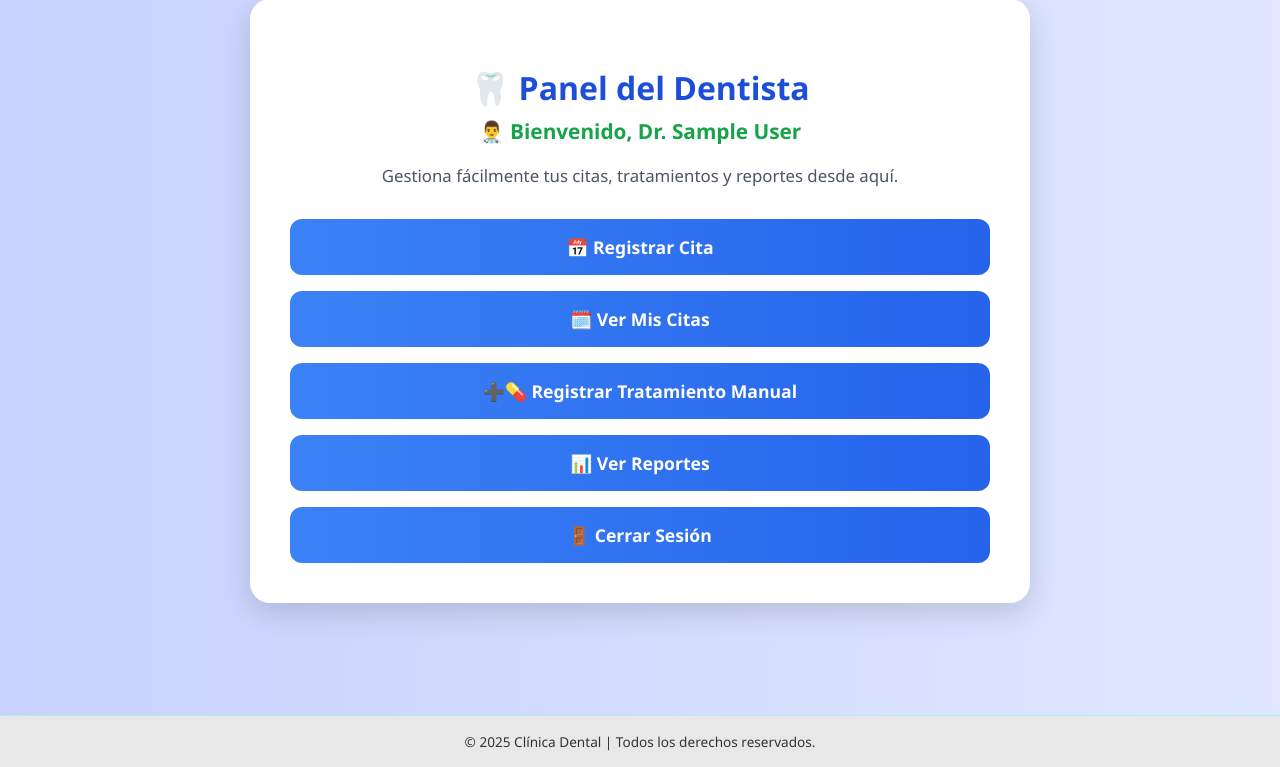
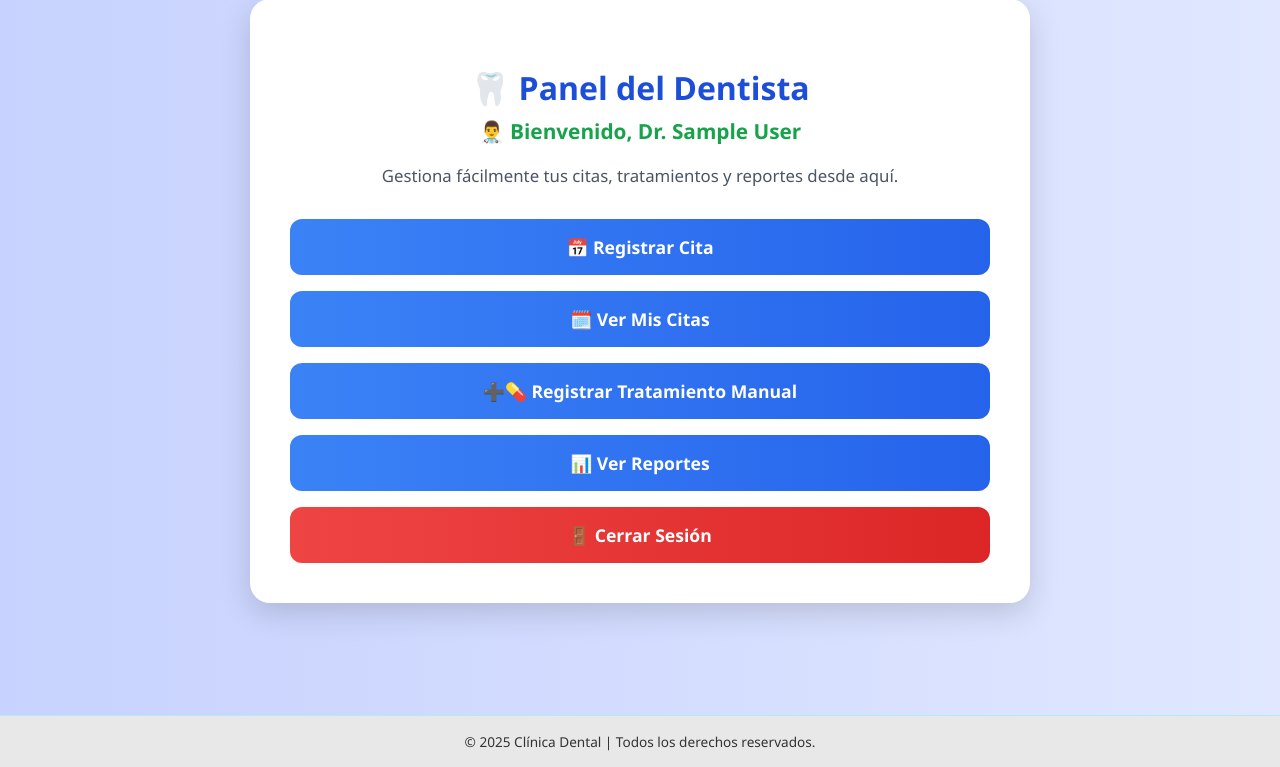
Before and after one commit to DaianNieves/Ingenieria-Project, a Flask app: template Templates/Dentista/panel_dentista.html in a window 1280 px wide. Shown: the part 144-911 px from the top of the page. Run offline with Flask 3, Linux system fonts and the light colour scheme; the template is opened without the code that fills it, so the values that code supplies are empty; the visitor is signed in with stand-in values (Sample User, id 1).

Commit message:
mejoras doctor

```diff
--- a/Templates/Dentista/panel_dentista.html
+++ b/Templates/Dentista/panel_dentista.html
@@ -65,6 +65,18 @@
         from { opacity: 0; transform: translateY(20px); }
         to { opacity: 1; transform: translateY(0); }
     }
+    .dashboard-links .cerrar-sesion {
+        background: linear-gradient(to right, #ef4444, #dc2626);
+        color: white !important;
+        font-weight: 700;
+        transition: transform 0.2s ease, box-shadow 0.2s ease;
+    }
+
+    .dashboard-links .cerrar-sesion:hover {
+        transform: scale(1.03);
+        box-shadow: 0 6px 12px rgba(245, 7, 7, 0.95);
+    }
+
 </style>
 
 <div class="dashboard">
@@ -77,7 +89,7 @@
         <a href="{{ url_for('ver_citas') }}">🗓️ Ver Mis Citas</a>
         <a href="{{ url_for('registrar_tratamiento_directo') }}">➕💊 Registrar Tratamiento Manual</a>
         <a href="{{ url_for('ver_opcion_reportes') }}">📊 Ver Reportes</a>
-        <a href="{{ url_for('logout') }}">🚪 Cerrar Sesión</a>
+        <a href="{{ url_for('logout') }}" class="cerrar-sesion">🚪 Cerrar Sesión</a>
     </div>
 </div>
 {% endblock %}
```
Also changed, not shown: Templates/Dentista/registrar_tratamiento.html (+17 -1 lines).
